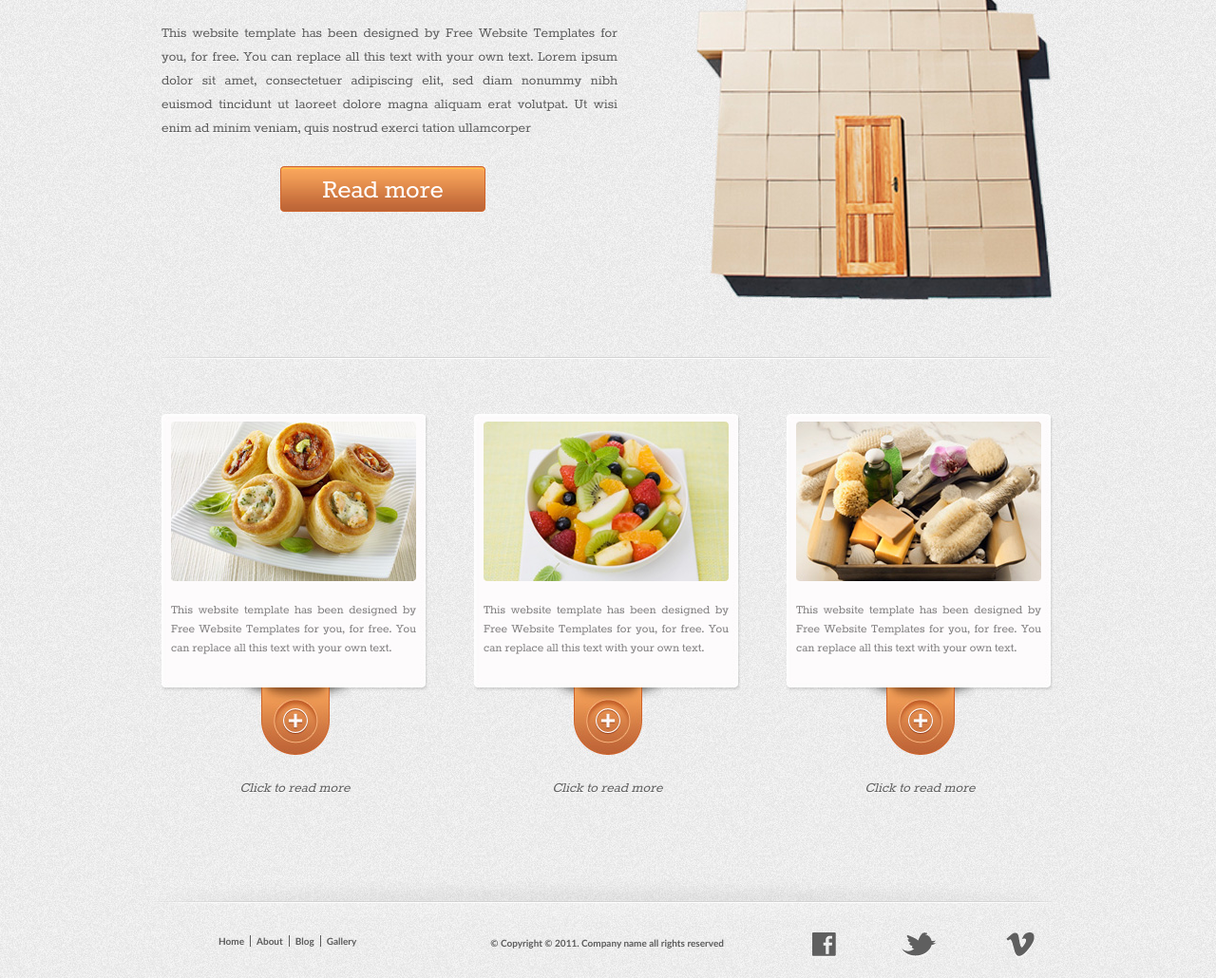
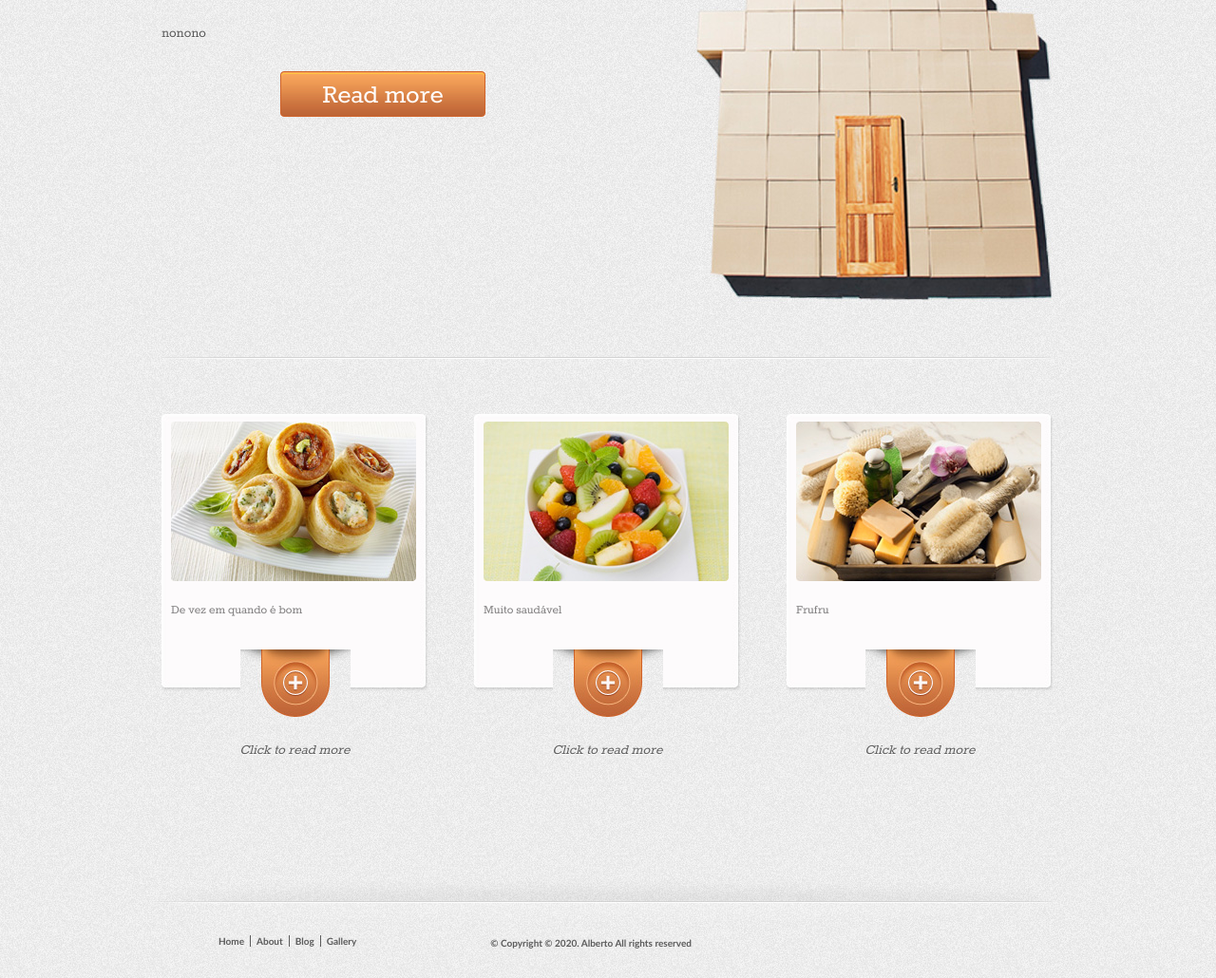
Before and after one commit to amkawai/amkawai.github.io, a plain HTML site: page index.html in a window 1280 px wide. Shown: the part 270-1300 px from the top of the page at 95% size. Drawn offline with Linux system fonts and the light colour scheme.

Commit message:
Modified index.html

```diff
--- a/index.html
+++ b/index.html
@@ -23,34 +23,28 @@
 			<div class="body">
 				<div id="featured">
 					<h3>This is a FREE website template</h3>
-					<p>This website template has been designed by Free Website Templates for you, for free. You can
-					replace all this text with your own text. Lorem ipsum dolor sit amet, consectetuer adipiscing elit,
-					sed diam nonummy nibh euismod tincidunt ut laoreet dolore magna aliquam erat volutpat. Ut wisi
-					enim ad minim veniam, quis nostrud exerci tation ullamcorper</p>
+					<p>nonono</p>
 					<input type="button" value="Read more" onClick="parent.location='blog.html'"/>
 				</div>
 				<ul class="blog">
 					<li>
 						<div>
 							<a href="blog.html"><img src="images/pastries.jpg" alt=""/></a>
-							<p>This website template has been designed by Free Website Templates for you, for free.
-							You can replace all this text with your own text.</p>
+							<p>De vez em quando é bom</p>
 							<a href="blog.html">Click to read more</a>
 						</div>
 					</li>
 					<li>
 						<div>
 							<a href="blog.html"><img src="images/fruits.jpg" alt=""/></a>
-							<p>This website template has been designed by Free Website Templates for you, for free.
-							You can replace all this text with your own text.</p>
+							<p>Muito saudável</p>
 							<a href="blog.html">Click to read more</a>
 						</div>
 					</li>
 					<li>
 						<div>
 							<a href="blog.html"><img src="images/cosmetics.jpg" alt=""/></a>
-							<p>This website template has been designed by Free Website Templates for you, for free.
-							You can replace all this text with your own text.</p>
+							<p>Frufru</p>
 							<a href="blog.html">Click to read more</a>
 						</div>
 					</li>
@@ -63,12 +57,7 @@
 					<li><a href="blog.html">Blog</a></li>
 					<li><a href="services.html">Gallery</a></li>
 				</ul>
-				<p>&#169; Copyright &#169; 2011. Company name all rights reserved</p>
-				<div class="connect">
-					<a href="http://facebook.com/freewebsitetemplates" id="facebook">facebook</a>
-					<a href="http://twitter.com/fwtemplates" id="twitter">twitter</a>
-					<a href="http://www.youtube.com/fwtemplates" id="vimeo">vimeo</a>
-				</div>
+				<p>&#169; Copyright &#169; 2020. Alberto All rights reserved</p>
 			</div>
 		</div>
 	</body>
```
